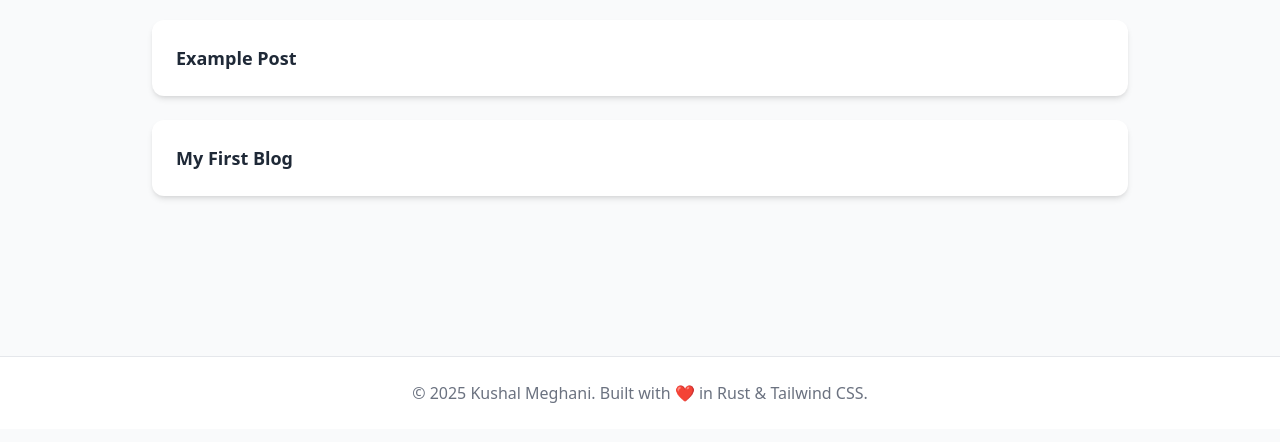
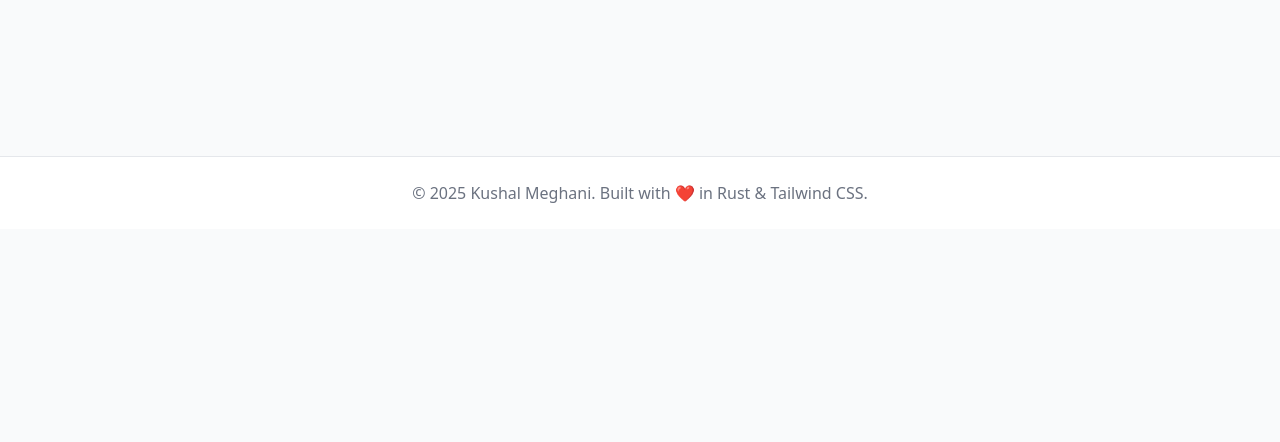
Before and after one commit to KushalMeghani1644/my-blogs, a website: page index.html in a window 1280 px wide. Shown: the part 164-606 px from the top of the page. Drawn offline with nearby package versions, Linux system fonts and the light colour scheme.

Commit message:
Fix the index.html

```diff
--- a/index.html
+++ b/index.html
@@ -39,7 +39,8 @@
                     Recent Posts
                 </h2>
                 <ul id="posts-list" class="space-y-6">
-                    <!-- Blog posts will appear here automatically -->
+                    <!-- BLOG_POSTS_START -->
+                    <!-- BLOG_POSTS_END -->
                 </ul>
             </section>
         </main>
@@ -48,27 +49,5 @@
         <footer class="bg-white border-t mt-20 py-6 text-center text-gray-500">
             &copy; 2025 Kushal Meghani. Built with ❤️ in Rust & Tailwind CSS.
         </footer>
-
-        <!-- JavaScript to auto-list posts -->
-        <script>
-            const posts = [
-                { title: "Example Post", link: "posts/example.html" },
-                { title: "My First Blog", link: "posts/my-first-post.html" },
-            ];
-
-            const listEl = document.getElementById("posts-list");
-            posts.forEach((post) => {
-                const li = document.createElement("li");
-                li.className =
-                    "bg-white rounded-xl shadow-md p-6 hover:shadow-xl transition transform hover:-translate-y-1";
-                const a = document.createElement("a");
-                a.href = post.link;
-                a.textContent = post.title;
-                a.className =
-                    "text-lg font-semibold text-gray-800 hover:text-orange-500 transition";
-                li.appendChild(a);
-                listEl.appendChild(li);
-            });
-        </script>
     </body>
 </html>
```
